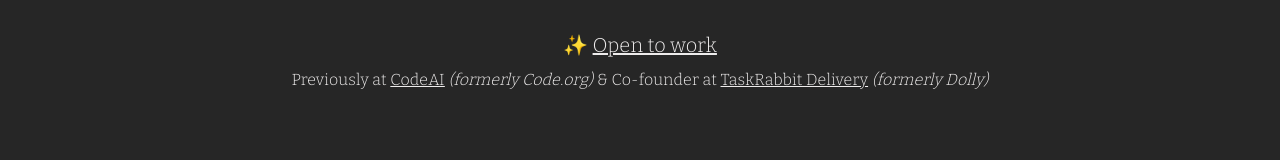
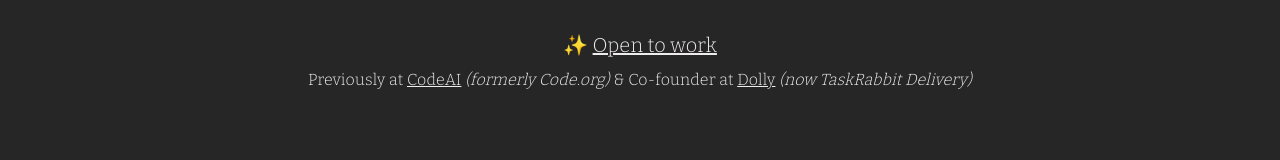
Before and after one commit to kelbyhawn/kelby-hawn, a Next.js app: page / in a window 1280 px wide. Shown: the part 472-632 px from the top of the page. Built offline with nearby package versions, Linux system fonts and the light colour scheme.

Commit message:
swap names

```diff
--- a/src/sections/Top.tsx
+++ b/src/sections/Top.tsx
@@ -26,9 +26,9 @@
         <span style={{ fontStyle: "italic" }}>(formerly Code.org)</span> &
         Co-founder at{" "}
         <Link href="https://dolly.com" className="light" target="_blank">
-          TaskRabbit Delivery
+          Dolly
         </Link>{" "}
-        <span style={{ fontStyle: "italic" }}>(formerly Dolly)</span>
+        <span style={{ fontStyle: "italic" }}>(now TaskRabbit Delivery)</span>
       </p>
     </section>
   );
```
